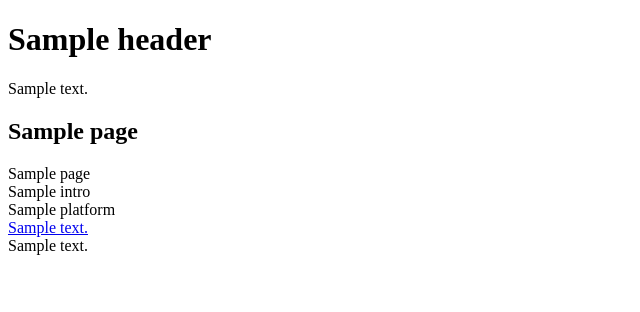
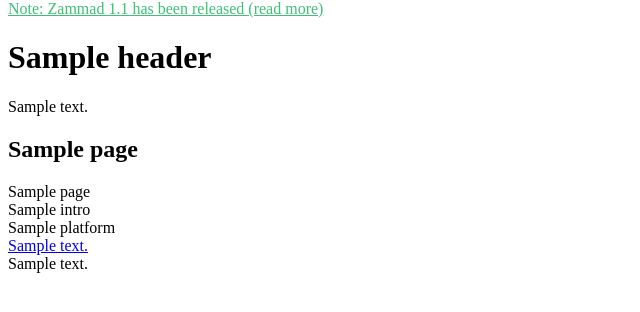
Before and after one commit to aboferas/zammad.org, a PHP site: template site/templates/home.php in a window 1280 px wide. Shown: the part 26-338 px from the top of the page, without its empty margins (0-640 px from the left). Run offline with PHP 8.4, Linux system fonts and the light colour scheme; the template is opened without the code that fills it: most values are stand-ins (such as "Sample title", 1, 10 or a date in 2020); data that the repository does not hold is empty; some libraries are stand-ins or nearby versions.

Commit message:
Added 1.1 release note.

```diff
--- a/site/templates/home.php
+++ b/site/templates/home.php
@@ -3,6 +3,9 @@
 <div class="hero" style="background-image: url(<?= $page->images()->find('background.jpg')->url() ?>)">
   <div class="wrapper">
     <div class="header">
+
+      <a class="subtitle" href="https://zammad.com/news" style="color: hsl(146,51%,50%); text-decoration: underline;">Note: Zammad 1.1 has been released (read more)</a>
+
       <h1><?= $page->header() ?></h1>
       <div class="subtitle"><?= $page->subtitle()->kirbytext() ?></div>
     </div>
```
